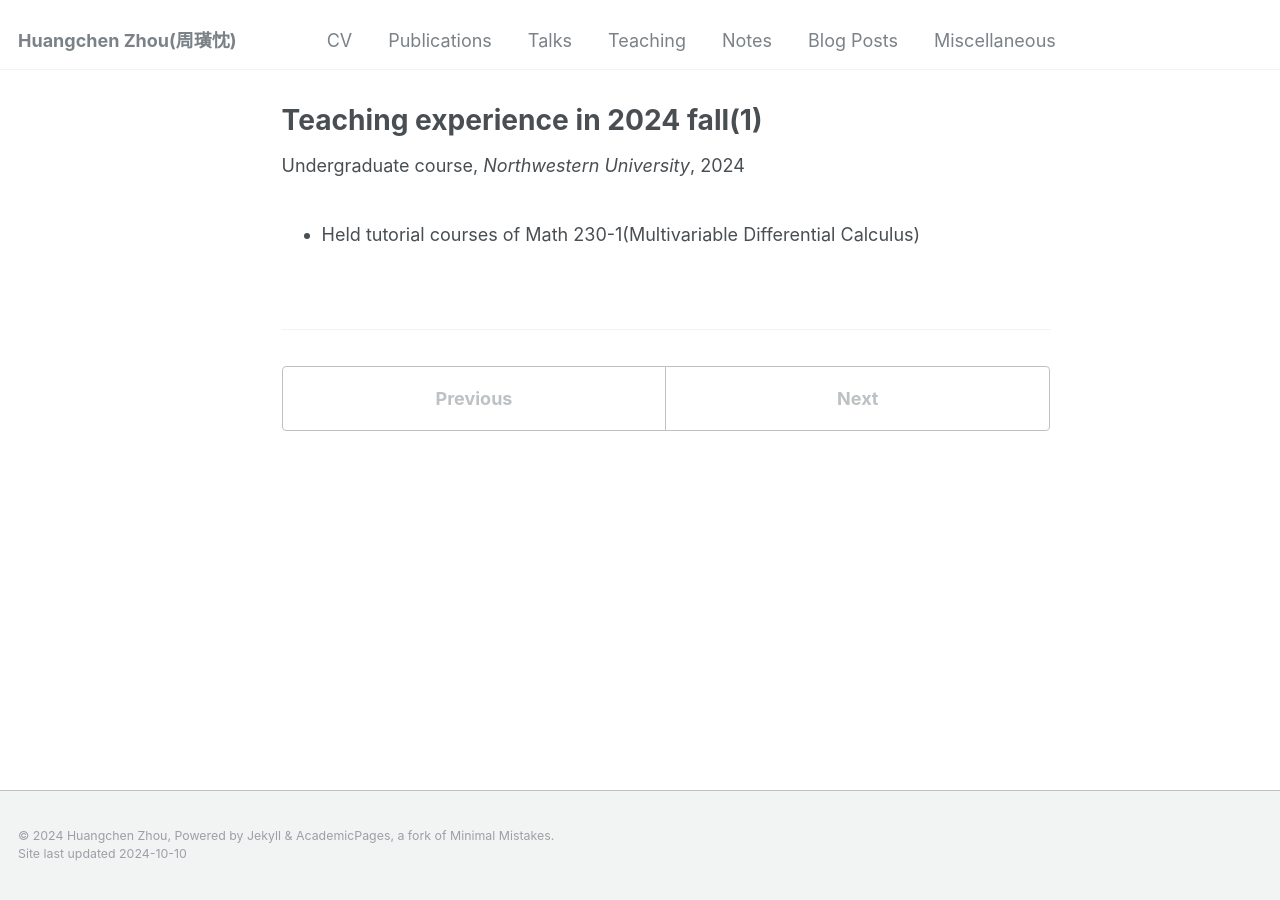
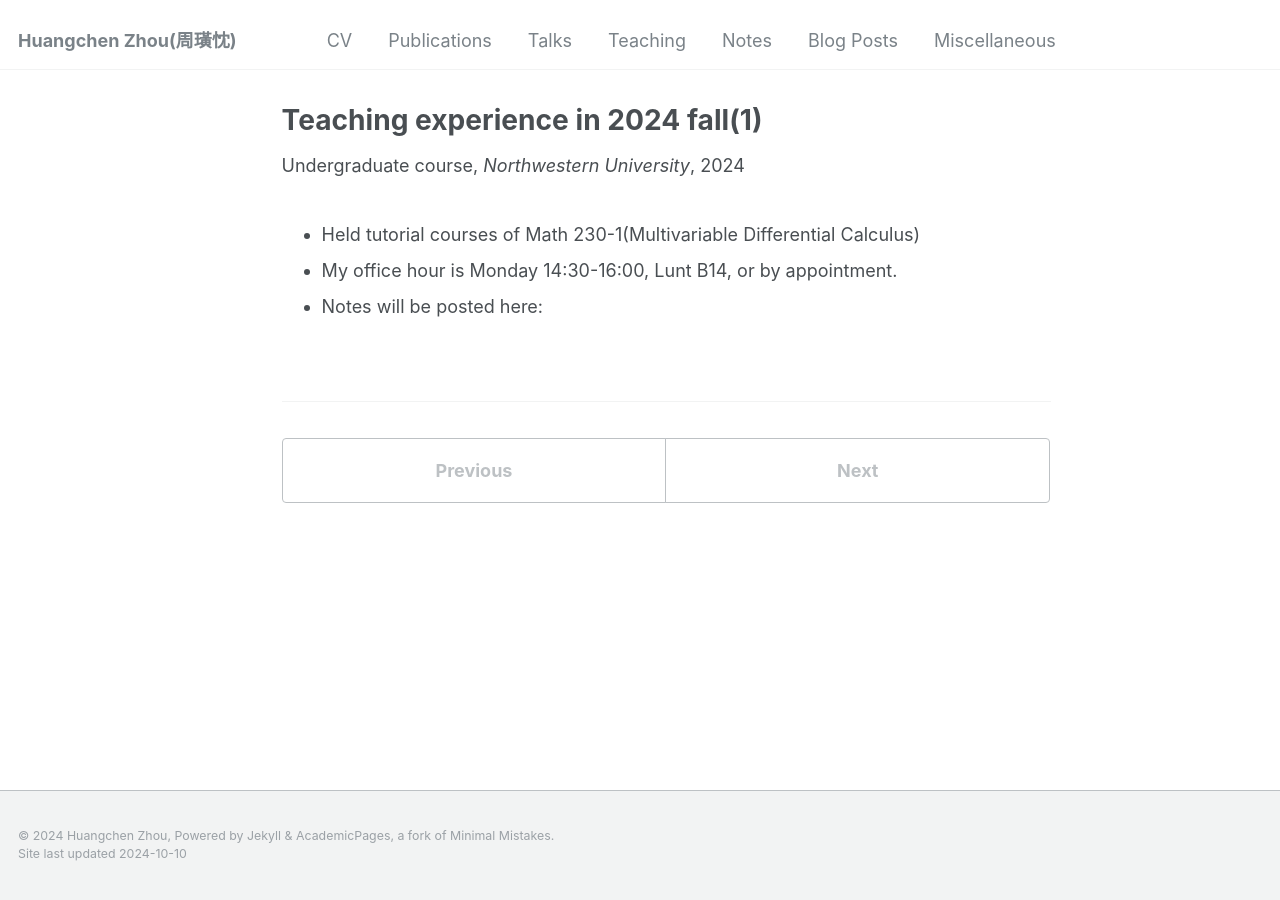
Before and after one commit to zhc515/zhc515.github.io, a Jekyll site: the page built from _teaching/2024-fall-teaching-1.md, in a window 1280 px wide. Built offline with Jekyll 4.4.1, drawn with Linux system fonts in a browser that asks for light colours.

Commit message:
Update 2024-fall-teaching-1.md

```diff
--- a/_teaching/2024-fall-teaching-1.md
+++ b/_teaching/2024-fall-teaching-1.md
@@ -9,3 +9,5 @@ location: "Evanston, US"
 ---
 
 - Held tutorial courses of Math 230-1(Multivariable Differential Calculus)
+- My office hour is Monday 14:30-16:00, Lunt B14, or by appointment.
+- Notes will be posted here:
```
